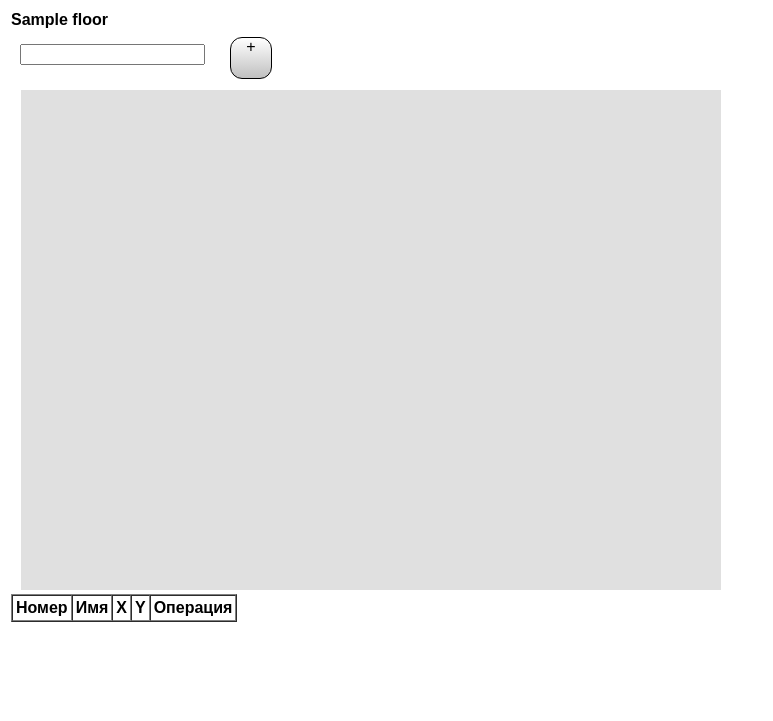
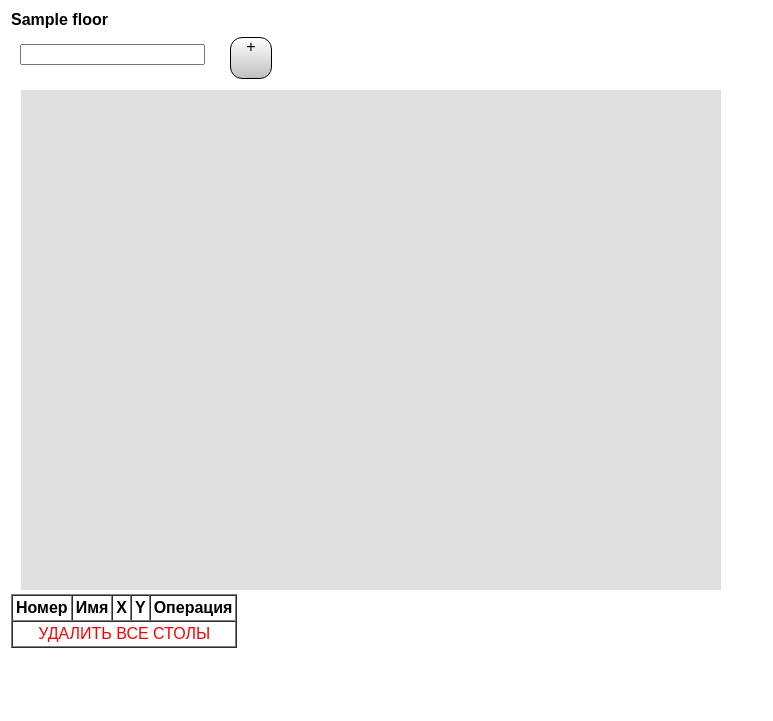
Before and after one commit to Serx310/Practice_Drag-Drop_Tables_ForARestaurant, a PHP site: page /index.php in a window 1280 px wide. Shown: the top 721 px of the page, without its empty margins (0-773 px from the left). Run offline with PHP 8.4, Linux system fonts and the light colour scheme; tables that the repository leaves empty or names only in its code hold one stand-in row (values such as "Sample post"); lists and menus that the app fills with data are empty.

Commit message:
Redirection error and deleting all tables. 12.11.2021

```diff
--- a/database.php
+++ b/database.php
@@ -42,6 +42,8 @@ class myDb
 
       return $aRet;
   }
+
+
 
   function GetTableList ( $floorId = '0' )
      {
@@ -123,6 +125,14 @@ function DeleteTable($tblId){
         }
 }
 
+function DeleteAllTables($flId){
+  $del = "DELETE FROM PLACES WHERE FLOOR=".$this->MyVarchar($flId)."";
+  if(! $this->m_mysqli->query( $del ) )
+        {
+           echo "[oberror: ".$sSql."<br>".$this->m_mysqli->error."]";
+        }
+}
+
 
 function MyVarchar ( $sIn )
     {
--- a/index.php
+++ b/index.php
@@ -19,6 +19,13 @@ if ( (isset ($_REQUEST['op'])) && ( $_REQUEST['op']=='delTbl' ) &&
   $my_db -> DeleteTable($_REQUEST['tblId']);
 }
 
+if ( (isset ($_REQUEST['op'])) && ( $_REQUEST['op']=='delAllTbl' ) &&
+
+ (isset ($_REQUEST['fl'])) && ( strlen($_REQUEST['fl'])>0 ) )
+{
+  $my_db -> DeleteAllTables($_REQUEST['fl']);
+}
+
 $aFloorList = $my_db -> GetFloorList();
 
 
@@ -37,8 +44,10 @@ $aTableList = $my_db -> GetTableList($currentFloorId);
 $tbl_info = new TableInfo();
 $tbl_info	-> setData($aTableList);
 $tbl_info -> setLang($my_lang);
+$tbl_info -> setFloor($currentFloorId);
 // echo $tbl_info -> getHTML();
 $image = $my_db -> GetImage($currentFloorId);
+
 
 header("Cache-Control: no-cache, must-revalidate"); // HTTP/1.1
 header("Expires: Sat, 26 Jul 1997 05:00:00 GMT"); // Date in the past
--- a/langs/langRUS.php
+++ b/langs/langRUS.php
@@ -8,6 +8,7 @@ class DisplayLang extends BaseLang{
   var $floor = "Зал";
   var $del = "УДАЛИТЬ";
   var $new = "НОВЫЙ";
+  var $delAll = "УДАЛИТЬ ВСЕ СТОЛЫ";
 }
 
 ?>
--- a/tableinfo.php
+++ b/tableinfo.php
@@ -3,10 +3,16 @@
 
 require_once 'settings.php';
 require_once 'database.php';
+
+
+
 class TableInfo{
   var $m_lang;
+  var $m_floor;
   var $m_aTblDetails = array();
   var $m_vOffset = 0;
+
+
 
   function setData($a){
     $this->m_aTblDetails = $a;
@@ -18,7 +24,14 @@ class TableInfo{
   function setOffset($v){
     $this->m_vOffset = $v;
   }
+  function setFloor($f){
+    $this->m_floor = $f;
+  }
+
   function getHTML(){
+
+
+
       $sHtMl = '<table border="1" cellspacing="0" cellpadding="3">
 
       <tr>
@@ -42,9 +55,10 @@ class TableInfo{
         $sHtMl .= '<td> <input type="text" id="NAME_'.$this->m_aTblDetails[$i]['ID'].'" value ="'.htmlspecialchars( $this->m_aTblDetails[$i]['NAME']).'" style="text-align:center;" onkeydown="myKeyDown(event, 1,\'' .$this->m_aTblDetails[$i]['ID']. '\');" autocomplete="off" /></td>';
         $sHtMl .= '<td> <input type="text" id="X_'.$this->m_aTblDetails[$i]['ID'].'" value = '.$this->m_aTblDetails[$i]['X'].' style="text-align:center;" onkeydown="myKeyDown(event, 2,\'' .$this->m_aTblDetails[$i]['ID']. '\');" autocomplete="off"/></td>';
         $sHtMl .= '<td> <input type="text" id="Y_'.$this->m_aTblDetails[$i]['ID'].'" value = '.$this->m_aTblDetails[$i]['Y'].' style="text-align:center;" onkeydown="myKeyDown(event, 3,\'' .$this->m_aTblDetails[$i]['ID']. '\');" autocomplete="off"/></td>';
-        $sHtMl .= '<td align="center"> <a href="index.php?op=delTbl&tblId='.$this->m_aTblDetails[$i]['ID'].'" style="text-decoration: none; color: red;">'.$this->m_lang->del.'</a></td>';
-        $sHtMl .= '<tr>';
+        $sHtMl .= '<td align="center"> <a href="index.php?op=delTbl&tblId='.$this->m_aTblDetails[$i]['ID'].'&fl='.$this->m_floor.'" style="text-decoration: none; color: red;">'.$this->m_lang->del.'</a></td>';
+        $sHtMl .= '</tr>';
       }
+      $sHtMl .= '<tr> <td align="center" colspan = "5"><a href="index.php?op=delAllTbl&fl='.$this->m_floor.'" style="text-decoration: none; color: red;">'.$this->m_lang->delAll.' </a></td></tr>';
       $sHtMl .= '</table>';
     return $sHtMl;
   }
```
Also changed, not shown: saal.jpg.
